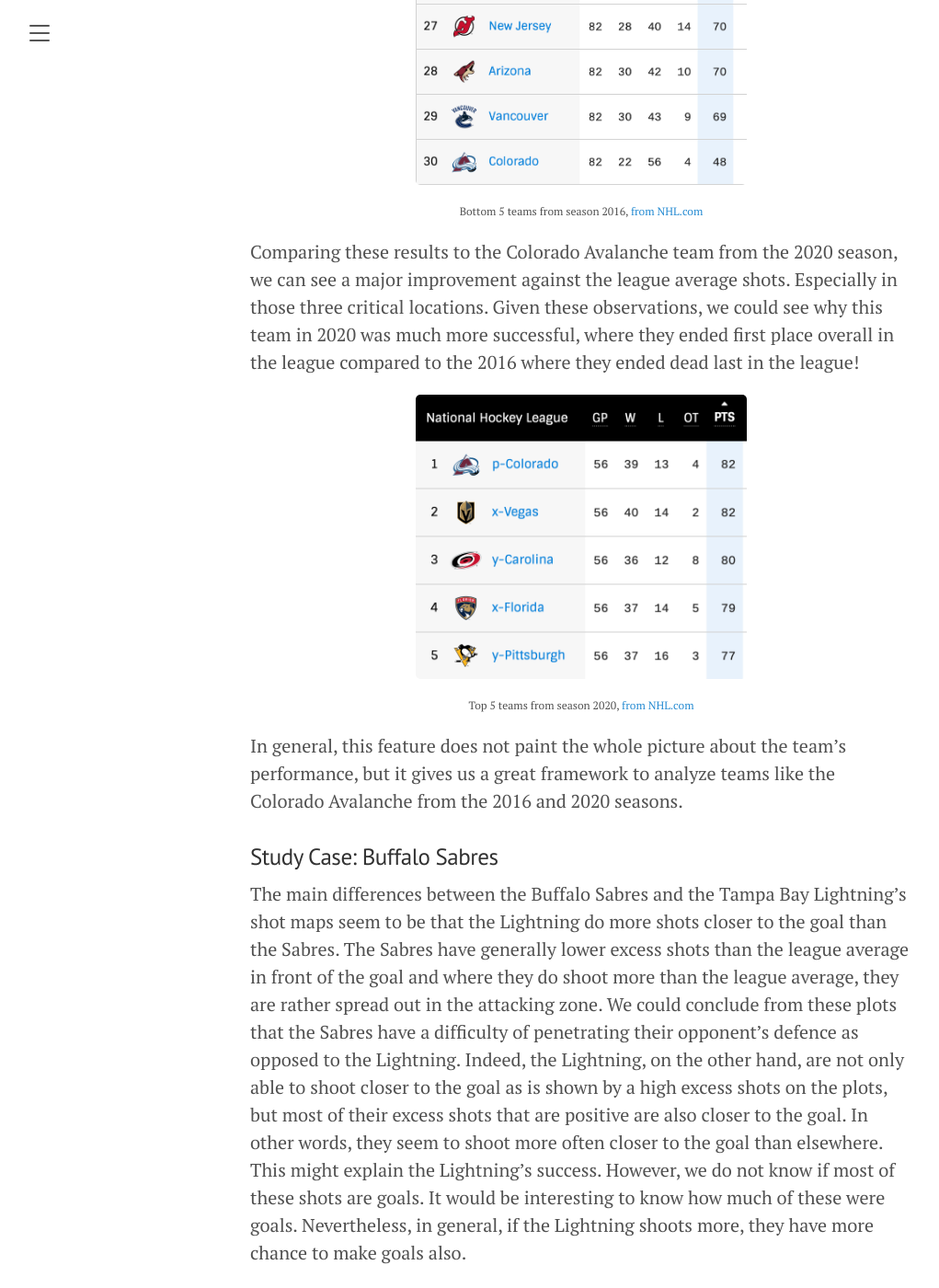
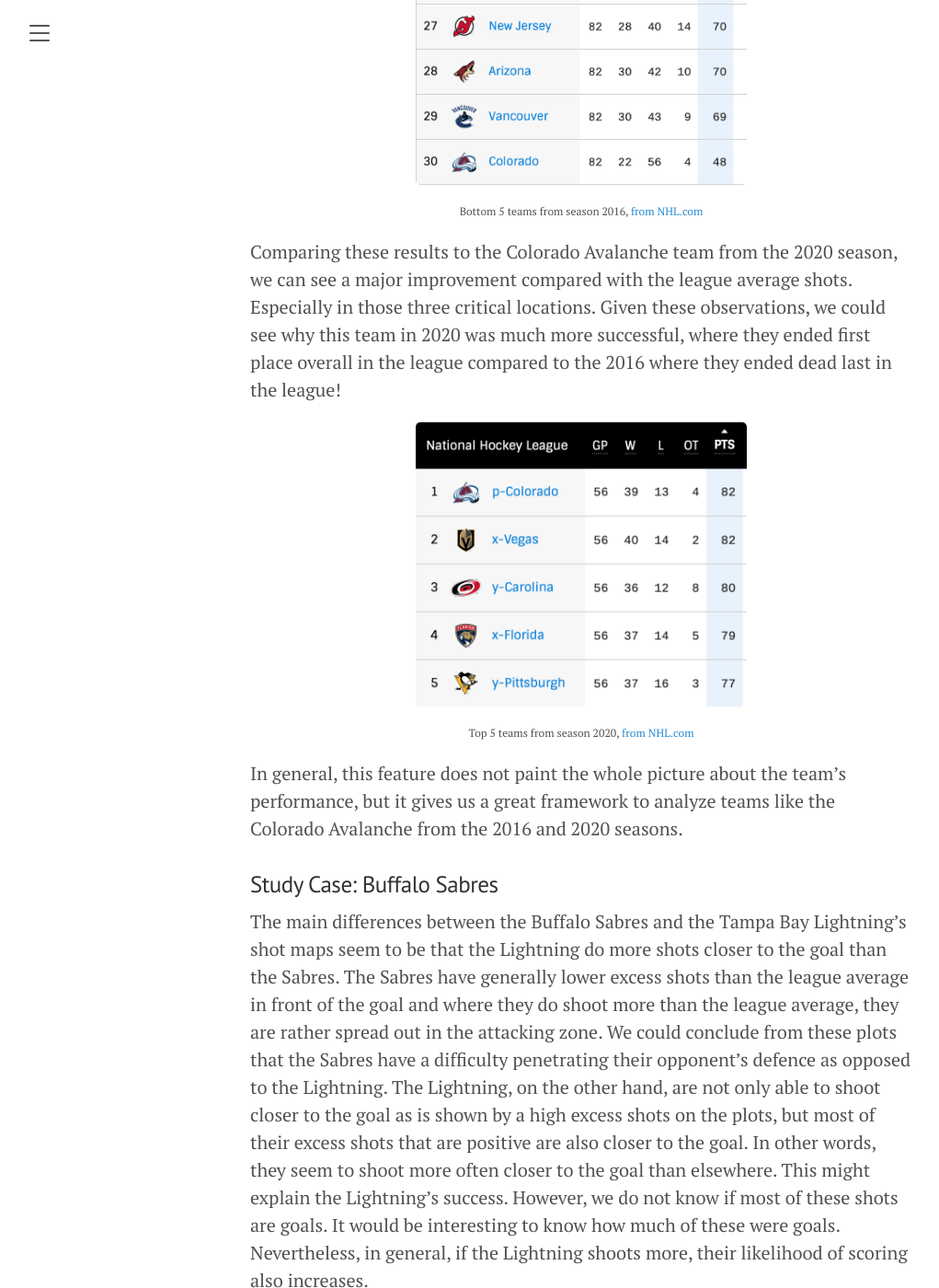
Before and after one commit to jaihon1/IFT6758-Project, a Jekyll site: the page built from blog/_posts/2021-09-28-milestone-1.md, in a window 1280 px wide and 1400 px high, scrolled down 9223 px. Shown: the whole window at 92% size, without its empty margins (8-1029 px from the left). Built offline with Jekyll 4.4.1, drawn with Linux system fonts in a browser that asks for light colours; some of the changed text lies outside the part shown.

Commit message:
Update 2021-09-28-milestone-1.md

```diff
--- a/blog/_posts/2021-09-28-milestone-1.md
+++ b/blog/_posts/2021-09-28-milestone-1.md
@@ -152,7 +152,7 @@
 There are many interpretations that we can get from the interactive plot shown above. As we can see, the plot's main focus is to show, for specific seasons, a team's shot quality and performance against the league average.
 
 #### Interpretation
-The most important interpretation that we can get out of this visualization is the following: What common characteristics does the *top teams* have vs the ones the *bottom teams* have. In other words, how can we represent a *good team* and a *bad team* through the analysis of this feature.
+The most important interpretation that we can get out of this visualization is the following: What common characteristics does the *top teams* have with the *bottom teams*. In other words, how can we represent a *good team* and a *bad team* through the analysis of this feature.
 
 #### The logic behind
 The logic behind the intuition of this interpretation is simple. In general, better performing teams will generate *better* shooting chances for themselves. What we mean by *better* shooting chances are shots coming mainly from three critical locations near the opponent's goaltender: right in the front of the net (anywhere from around 10 to 20 feet from the goal line), and near both faceoff circles close to the net. Through the data, we can observe that teams like the Colorado Avalanche and the Vegas Golden Knights, that respectively ended the 2020 season as first and second in the final standings (based on *[NHL](https://www.nhl.com/standings/2020/league)*), have an excess shot above average in those three specific locations.
@@ -166,7 +166,7 @@
     <figcaption style="font-size: 12px;text-align: center;">Bottom 5 teams from season 2016, <a href="https://www.nhl.com/standings/2016/league">from NHL.com</a></figcaption>
 </figure>
 
-Comparing these results to the Colorado Avalanche team from the 2020 season, we can see a major improvement against the league average shots. Especially in those three critical locations. Given these observations, we could see why this team in 2020 was much more successful, where they ended first place overall in the league compared to the 2016 where they ended dead last in the league!
+Comparing these results to the Colorado Avalanche team from the 2020 season, we can see a major improvement compared with the league average shots. Especially in those three critical locations. Given these observations, we could see why this team in 2020 was much more successful, where they ended first place overall in the league compared to the 2016 where they ended dead last in the league!
 
 <figure style="display: block;margin-left: auto; margin-right: auto;width:50%;height:50%;">
     <img src="/public/COL-standings-2020.png" alt="Colorado Avalanche 2020 standings">
@@ -180,8 +180,8 @@
 The main differences between the Buffalo Sabres and the Tampa Bay Lightning's shot maps seem to be that the Lightning do more shots closer
 to the goal than the Sabres. The Sabres have generally lower excess shots than the league average in front of the goal and
 where they do shoot more than the league average, they are rather spread out in the attacking zone. We could conclude from these
-plots that the Sabres have a difficulty of penetrating their opponent's defence as opposed to the Lightning. Indeed, the Lightning, on the other hand, are not only able to shoot
+plots that the Sabres have a difficulty penetrating their opponent's defence as opposed to the Lightning. The Lightning, on the other hand, are not only able to shoot
 closer to the goal as is shown by a high excess shots on the plots, but most of their excess shots that are positive are also closer to the goal.
 In other words, they seem to shoot more often closer to the goal than elsewhere. This might explain the Lightning's success. However, we do not
 know if most of these shots are goals. It would be interesting to know how much of these were goals. Nevertheless, in general,
-if the Lightning shoots more, they have more chance to make goals also.
+if the Lightning shoots more, their likelihood of scoring  also increases.
```
